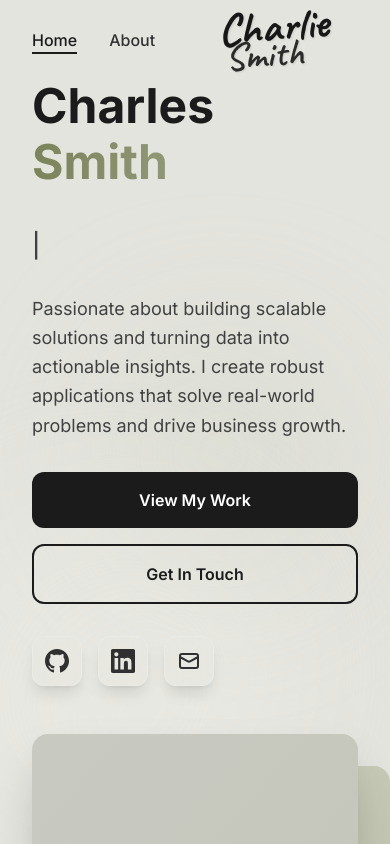
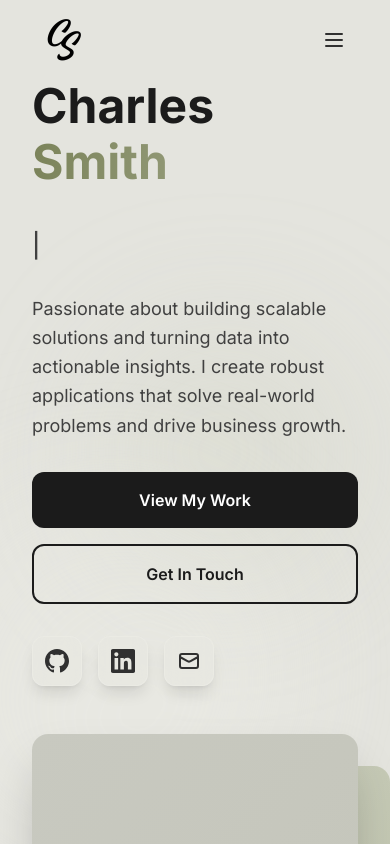
Before and after one commit to csmith1133/personal-website, a React (Create React App) app in the folder client/: page / in a window 390 px wide. Shown: the top 844 px of the page. Built offline with nearby package versions, Linux system fonts and the light colour scheme.

Commit message:
Update social media links to new GitHub and LinkedIn profiles, add new logo images, and adjust components to use the new logos in Navbar, Hero, and LoadingScreen.

```diff
--- a/client/public/index.html
+++ b/client/public/index.html
@@ -45,8 +45,8 @@
       "jobTitle": "Full Stack Developer & Data Engineer",
       "url": "https://charlessmith.dev",
       "sameAs": [
-        "https://github.com/charles-smith",
-        "https://linkedin.com/in/charles-smith"
+        "https://github.com/csmith1133",
+        "https://linkedin.com/in/csmithunt"
       ],
       "knowsAbout": [
         "React",
--- a/client/src/components/Footer.js
+++ b/client/src/components/Footer.js
@@ -15,7 +15,7 @@ const Footer = () => {
   const socialLinks = [
     {
       name: 'GitHub',
-      url: 'https://github.com/charlessmith',
+      url: 'https://github.com/csmith1133',
       icon: (
         <svg className="w-4 h-4" fill="currentColor" viewBox="0 0 24 24">
           <path d="M12 0c-6.626 0-12 5.373-12 12 0 5.302 3.438 9.8 8.207 11.387.599.111.793-.261.793-.577v-2.234c-3.338.726-4.033-1.416-4.033-1.416-.546-1.387-1.333-1.756-1.333-1.756-1.089-.745.083-.729.083-.729 1.205.084 1.839 1.237 1.839 1.237 1.07 1.834 2.807 1.304 3.492.997.107-.775.418-1.305.762-1.604-2.665-.305-5.467-1.334-5.467-5.931 0-1.311.469-2.381 1.236-3.221-.124-.303-.535-1.524.117-3.176 0 0 1.008-.322 3.301 1.23.957-.266 1.983-.399 3.003-.404 1.02.005 2.047.138 3.006.404 2.291-1.552 3.297-1.23 3.297-1.23.653 1.653.242 2.874.118 3.176.77.84 1.235 1.911 1.235 3.221 0 4.609-2.807 5.624-5.479 5.921.43.372.823 1.102.823 2.222v3.293c0 .319.192.694.801.576 4.765-1.589 8.199-6.086 8.199-11.386 0-6.627-5.373-12-12-12z"/>
@@ -24,7 +24,7 @@ const Footer = () => {
     },
     {
       name: 'LinkedIn',
-      url: 'https://linkedin.com/in/charlessmith',
+      url: 'https://linkedin.com/in/csmithunt',
       icon: (
         <svg className="w-4 h-4" fill="currentColor" viewBox="0 0 24 24">
           <path d="M20.447 20.452h-3.554v-5.569c0-1.328-.027-3.037-1.852-3.037-1.853 0-2.136 1.445-2.136 2.939v5.667H9.351V9h3.414v1.561h.046c.477-.9 1.637-1.85 3.37-1.85 3.601 0 4.267 2.37 4.267 5.455v6.286zM5.337 7.433c-1.144 0-2.063-.926-2.063-2.065 0-1.138.92-2.063 2.063-2.063 1.14 0 2.064.925 2.064 2.063 0 1.139-.925 2.065-2.064 2.065zm1.782 13.019H3.555V9h3.564v11.452zM22.225 0H1.771C.792 0 0 .774 0 1.729v20.542C0 23.227.792 24 1.771 24h20.451C23.2 24 24 23.227 24 22.271V1.729C24 .774 23.2 0 22.222 0h.003z"/>
--- a/client/src/components/Hero.js
+++ b/client/src/components/Hero.js
@@ -14,12 +14,12 @@ const Hero = () => {
   const socialLinks = [
     {
       icon: FaGithub,
-      href: 'https://github.com/charles-smith',
+      href: 'https://github.com/csmith1133',
       label: 'GitHub'
     },
     {
       icon: FaLinkedin,
-      href: 'https://linkedin.com/in/charles-smith',
+      href: 'https://linkedin.com/in/csmithunt',
       label: 'LinkedIn'
     },
     {
--- a/client/src/components/LoadingScreen.js
+++ b/client/src/components/LoadingScreen.js
@@ -86,32 +86,18 @@ const LoadingScreen = () => {
 
       {/* Main Content */}
       <div className="text-center relative z-10 px-6">
-        {/* Name */}
+        {/* Logo */}
         <motion.div
           initial={{ y: 30, opacity: 0 }}
           animate={{ y: 0, opacity: 1 }}
           transition={{ duration: 0.8, delay: 0.3 }}
-          className="mb-16"
+          className="mb-16 flex justify-center"
         >
-          <div className="logo-brush block text-center">
-            <span className="block" style={{
-              fontSize: '5rem',
-              fontWeight: 700,
-              color: '#1B1B1B',
-              lineHeight: 0.75
-            }}>
-              Charlie
-            </span>
-            <span className="block ml-2" style={{
-              fontSize: '4.5rem',
-              fontWeight: 600,
-              color: '#1B1B1B',
-              marginTop: '-0.5rem',
-              opacity: 0.9
-            }}>
-              Smith
-            </span>
-          </div>
+          <img
+            src="/images/logos/script_name.png"
+            alt="Charlie Smith"
+            className="h-96 w-auto object-contain"
+          />
         </motion.div>
 
         {/* Elegant Progress Bar */}
--- a/client/src/components/Navbar.js
+++ b/client/src/components/Navbar.js
@@ -44,7 +44,7 @@ const Navbar = () => {
       <div className="modern-container">
         <div className="flex items-center h-20 relative">
           {/* Left Navigation */}
-          <div className="flex-1 flex justify-end items-center space-x-8 pr-8">
+          <div className="hidden md:flex flex-1 justify-end items-center space-x-8 pr-8">
             {leftNavItems.map((item, index) => (
               <motion.div
                 key={item.name}
@@ -64,16 +64,19 @@ const Navbar = () => {
             ))}
           </div>
 
-          {/* Centered Logo */}
-          <div className="flex-shrink-0 px-8 relative z-30">
-            <Link to="/" className="logo-brush block logo-large">
-              <span className="logo-charlie">Charlie</span>
-              <span className="logo-smith">Smith</span>
+          {/* Centered Logo - Desktop Only */}
+          <div className="hidden md:block flex-shrink-0 px-8 relative z-30">
+            <Link to="/" className="block">
+              <img
+                src="/images/logos/script_name.png"
+                alt="Charlie Smith"
+                className="h-28 w-auto object-contain"
+              />
             </Link>
           </div>
 
           {/* Right Navigation */}
-          <div className="flex-1 flex justify-start items-center space-x-8 pl-8">
+          <div className="hidden md:flex flex-1 justify-start items-center space-x-8 pl-8">
             {rightNavItems.map((item, index) => (
               <motion.div
                 key={item.name}
@@ -96,9 +99,12 @@ const Navbar = () => {
           {/* Mobile Menu Button & Logo for Mobile */}
           <div className="md:hidden flex items-center justify-between w-full">
             {/* Mobile Logo */}
-            <Link to="/" className="logo-brush block">
-              <span className="logo-charlie">Charlie</span>
-              <span className="logo-smith">Smith</span>
+            <Link to="/" className="block">
+              <img
+                src="/images/logos/initials.png"
+                alt="CS"
+                className="h-16 w-auto object-contain"
+              />
             </Link>
 
             {/* Menu Button */}
@@ -106,7 +112,7 @@ const Navbar = () => {
               whileHover={{ scale: 1.05 }}
               whileTap={{ scale: 0.95 }}
               onClick={() => setIsMobileMenuOpen(!isMobileMenuOpen)}
-              className="p-3 rounded-xl bg-neutral-100 text-neutral-700 hover:bg-neutral-200 transition-all duration-300"
+              className="p-3 text-noir-700 hover:bg-ivory-200/30 transition-all duration-300"
             >
               <AnimatePresence mode="wait">
                 {isMobileMenuOpen ? (
--- a/client/src/components/Projects.js
+++ b/client/src/components/Projects.js
@@ -30,7 +30,7 @@ const Projects = () => {
             title: "FinOps Analytics Platform",
             description: "Advanced financial operations analytics platform built with Python, Streamlit, and Snowflake for real-time cost optimization and budget tracking.",
             technologies: ["Python", "Streamlit", "Snowflake", "Docker", "Kubernetes"],
-            github: "https://github.com/charles-smith/na-finops",
+            github: "https://github.com/csmith1133/na-finops",
             live: null,
             image: "/api/placeholder/400/250",
             featured: true
@@ -40,7 +40,7 @@ const Projects = () => {
             title: "Data Pipeline Automation",
             description: "Automated data processing pipeline using Apache Airflow for ETL operations with comprehensive monitoring and alerting.",
             technologies: ["Apache Airflow", "Python", "Docker", "PostgreSQL"],
-            github: "https://github.com/charles-smith/airflow-community",
+            github: "https://github.com/csmith1133/airflow-community",
             live: null,
             image: "/api/placeholder/400/250",
             featured: true
@@ -50,7 +50,7 @@ const Projects = () => {
             title: "Oracle BICC Integration",
             description: "Enterprise data integration solution for Oracle Business Intelligence Cloud Connector with automated schema management.",
             technologies: ["Python", "Oracle", "Spark", "Docker"],
-            github: "https://github.com/charles-smith/gbi-oracle-bicc",
+            github: "https://github.com/csmith1133/gbi-oracle-bicc",
             live: null,
             image: "/api/placeholder/400/250",
             featured: false
--- a/client/src/pages/Home.js
+++ b/client/src/pages/Home.js
@@ -7,7 +7,7 @@ const Home = () => {
   const socialLinks = [
     {
       name: 'GitHub',
-      url: 'https://github.com/charlessmith',
+      url: 'https://github.com/csmith1133',
       icon: (
         <svg className="w-6 h-6" fill="currentColor" viewBox="0 0 24 24">
           <path d="M12 0c-6.626 0-12 5.373-12 12 0 5.302 3.438 9.8 8.207 11.387.599.111.793-.261.793-.577v-2.234c-3.338.726-4.033-1.416-4.033-1.416-.546-1.387-1.333-1.756-1.333-1.756-1.089-.745.083-.729.083-.729 1.205.084 1.839 1.237 1.839 1.237 1.07 1.834 2.807 1.304 3.492.997.107-.775.418-1.305.762-1.604-2.665-.305-5.467-1.334-5.467-5.931 0-1.311.469-2.381 1.236-3.221-.124-.303-.535-1.524.117-3.176 0 0 1.008-.322 3.301 1.23.957-.266 1.983-.399 3.003-.404 1.02.005 2.047.138 3.006.404 2.291-1.552 3.297-1.23 3.297-1.23.653 1.653.242 2.874.118 3.176.77.84 1.235 1.911 1.235 3.221 0 4.609-2.807 5.624-5.479 5.921.43.372.823 1.102.823 2.222v3.293c0 .319.192.694.801.576 4.765-1.589 8.199-6.086 8.199-11.386 0-6.627-5.373-12-12-12z"/>
@@ -17,7 +17,7 @@ const Home = () => {
     },
     {
       name: 'LinkedIn',
-      url: 'https://linkedin.com/in/charlessmith',
+      url: 'https://linkedin.com/in/csmithunt',
       icon: (
         <svg className="w-6 h-6" fill="currentColor" viewBox="0 0 24 24">
           <path d="M20.447 20.452h-3.554v-5.569c0-1.328-.027-3.037-1.852-3.037-1.853 0-2.136 1.445-2.136 2.939v5.667H9.351V9h3.414v1.561h.046c.477-.9 1.637-1.85 3.37-1.85 3.601 0 4.267 2.37 4.267 5.455v6.286zM5.337 7.433c-1.144 0-2.063-.926-2.063-2.065 0-1.138.92-2.063 2.063-2.063 1.14 0 2.064.925 2.064 2.063 0 1.139-.925 2.065-2.064 2.065zm1.782 13.019H3.555V9h3.564v11.452zM22.225 0H1.771C.792 0 0 .774 0 1.729v20.542C0 23.227.792 24 1.771 24h20.451C23.2 24 24 23.227 24 22.271V1.729C24 .774 23.2 0 22.222 0h.003z"/>
--- a/client/src/pages/Work.js
+++ b/client/src/pages/Work.js
@@ -10,7 +10,7 @@ const Work = () => {
       technologies: ['React', 'Node.js', 'PostgreSQL', 'Stripe', 'AWS'],
       image: '/api/placeholder/600/400',
       liveUrl: 'https://example.com',
-      githubUrl: 'https://github.com/charlessmith/ecommerce',
+      githubUrl: 'https://github.com/csmith1133/ecommerce',
       featured: true
     },
     {
@@ -20,7 +20,7 @@ const Work = () => {
       technologies: ['Python', 'Apache Airflow', 'React', 'D3.js', 'Docker'],
       image: '/api/placeholder/600/400',
       liveUrl: 'https://example.com',
-      githubUrl: 'https://github.com/charlessmith/data-dashboard',
+      githubUrl: 'https://github.com/csmith1133/data-dashboard',
       featured: true
     },
     {
@@ -30,7 +30,7 @@ const Work = () => {
       technologies: ['Python', 'FastAPI', 'React', 'TensorFlow', 'Snowflake'],
       image: '/api/placeholder/600/400',
       liveUrl: 'https://example.com',
-      githubUrl: 'https://github.com/charlessmith/fintech-tool',
+      githubUrl: 'https://github.com/csmith1133/fintech-tool',
       featured: false
     },
     {
@@ -40,7 +40,7 @@ const Work = () => {
       technologies: ['React Native', 'Firebase', 'Node.js', 'Socket.io'],
       image: '/api/placeholder/600/400',
       liveUrl: 'https://example.com',
-      githubUrl: 'https://github.com/charlessmith/task-manager',
+      githubUrl: 'https://github.com/csmith1133/task-manager',
       featured: false
     }
   ];
```
Also changed, not shown: client/src/components/Contact.js (+4 -10 lines), client/public/images/logos/initials.png (added), client/public/images/logos/script_name.png (added).
